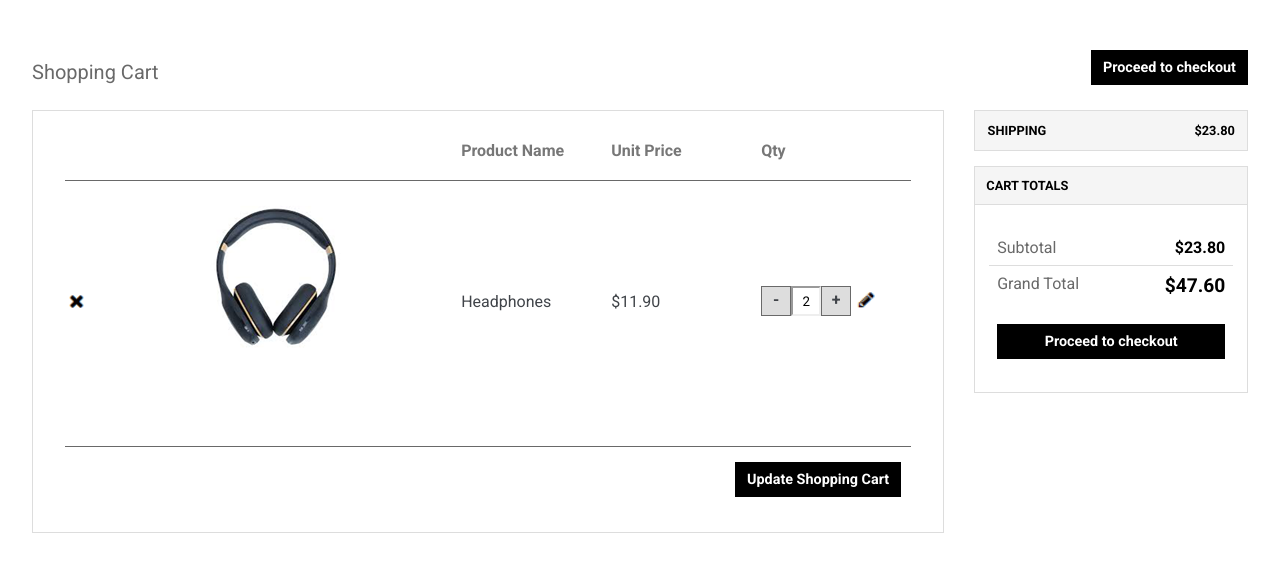
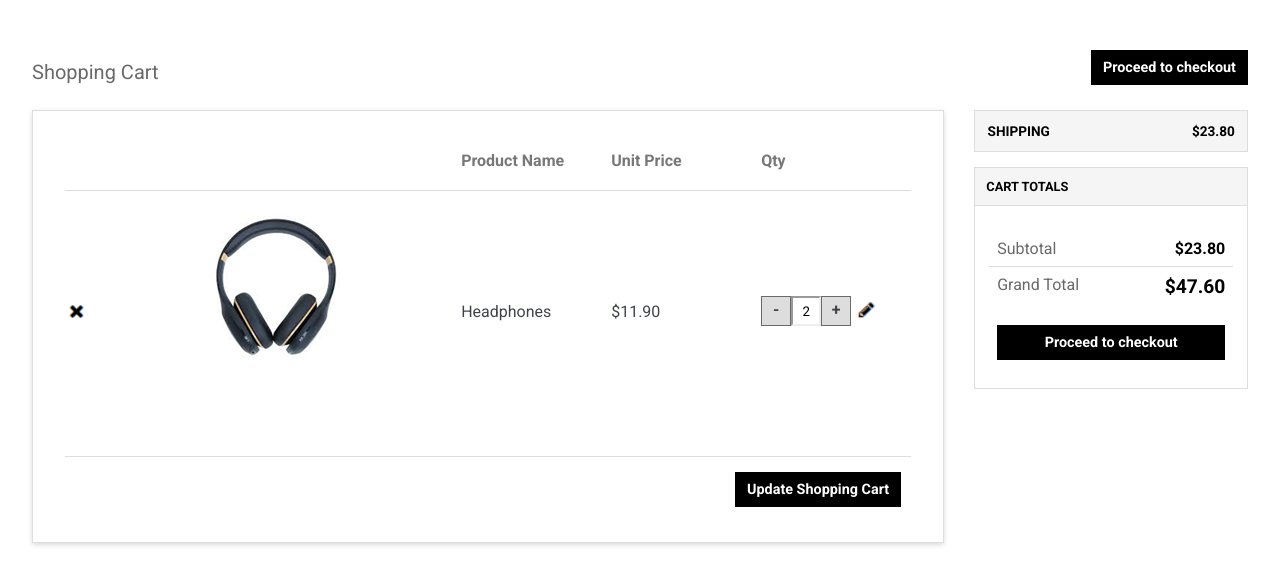
Before and after one commit to SerafinPL/ShoppingCart, a React (Create React App) app: page / in a window 1280 px wide. Shown: the top 584 px of the page. Built offline with nearby package versions, Linux system fonts and the light colour scheme.

Commit message:
little styling

```diff
--- a/src/components/List/List.module.scss
+++ b/src/components/List/List.module.scss
@@ -5,6 +5,7 @@
   margin-bottom: 25px;
   width: 100%;
   overflow-x: auto;
+  box-shadow: 0px 2px 5px #ddd;
 }
 
 .List {
@@ -21,7 +22,7 @@
     display: flex;
     flex-direction: column;
 
-    padding: 20px 0px 20px 0px;
+    padding: 30px 0px 20px 0px;
 
     div.grow {
       flex-grow: 1;
@@ -64,7 +65,7 @@ footer {
     header {
       flex-direction: row;
       align-items: baseline;
-      border-bottom: solid 1px $dimgray;
+      border-bottom: solid 1px $lightgray;
 
       p {
         margin-top: 0px;
@@ -78,7 +79,7 @@ footer {
 
   }
   footer {
-    border-top: solid 1px $dimgray;
+    border-top: solid 1px $lightgray;
     align-items: inherit;
   }
 }
--- a/src/components/SidePanel/SidePanel.module.scss
+++ b/src/components/SidePanel/SidePanel.module.scss
@@ -20,7 +20,7 @@
     span {
       cursor: default;
       font-weight: 700;
-      font-size: 0.8em;
+      font-size: 0.85em;
     }
   }
 
@@ -47,7 +47,7 @@
     }
 
     .SpaceBelow{
-      margin-bottom: 25px !important;
+      margin-bottom: 20px !important;
     }
 
     & > div.Box {
```
